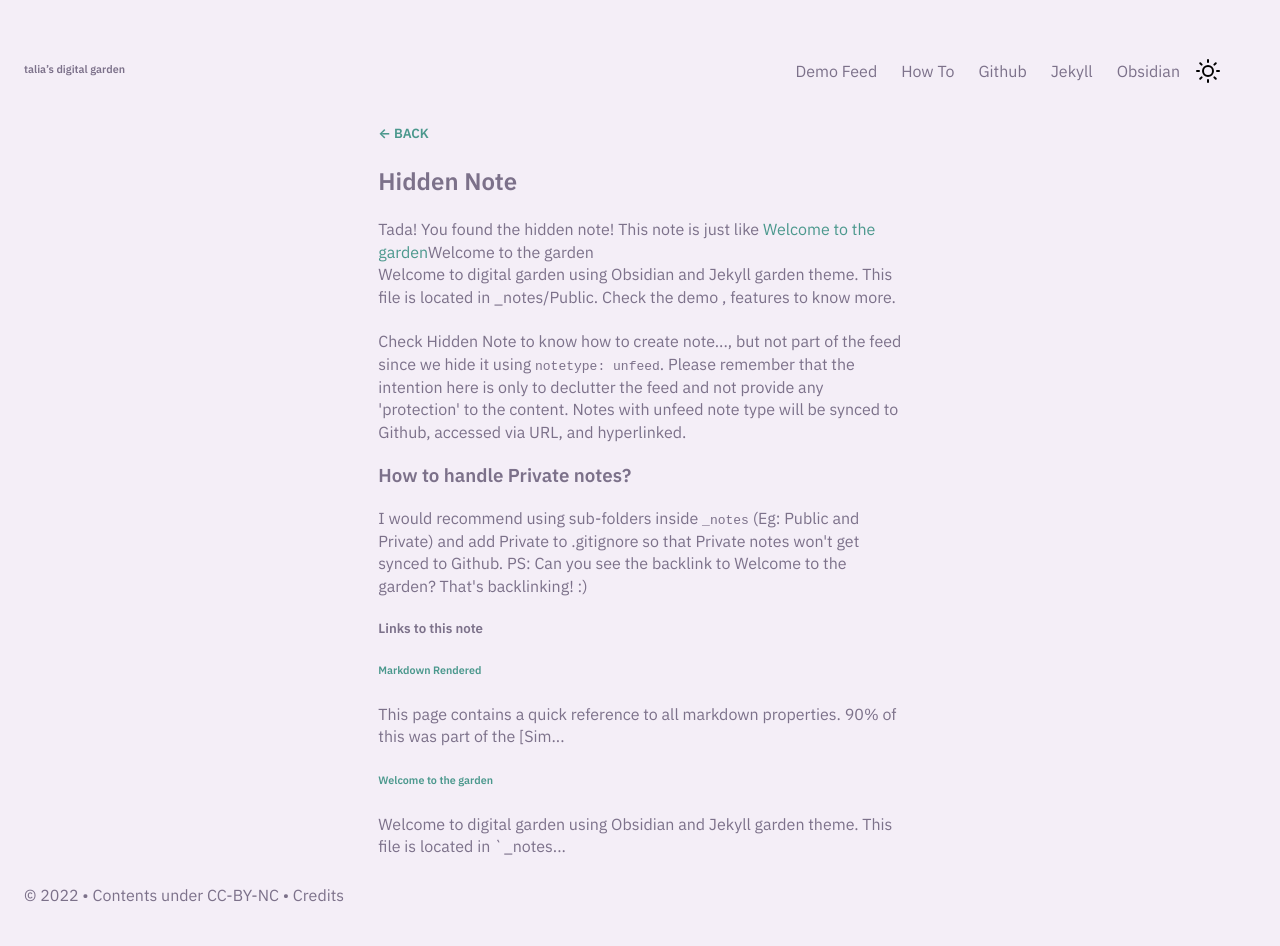
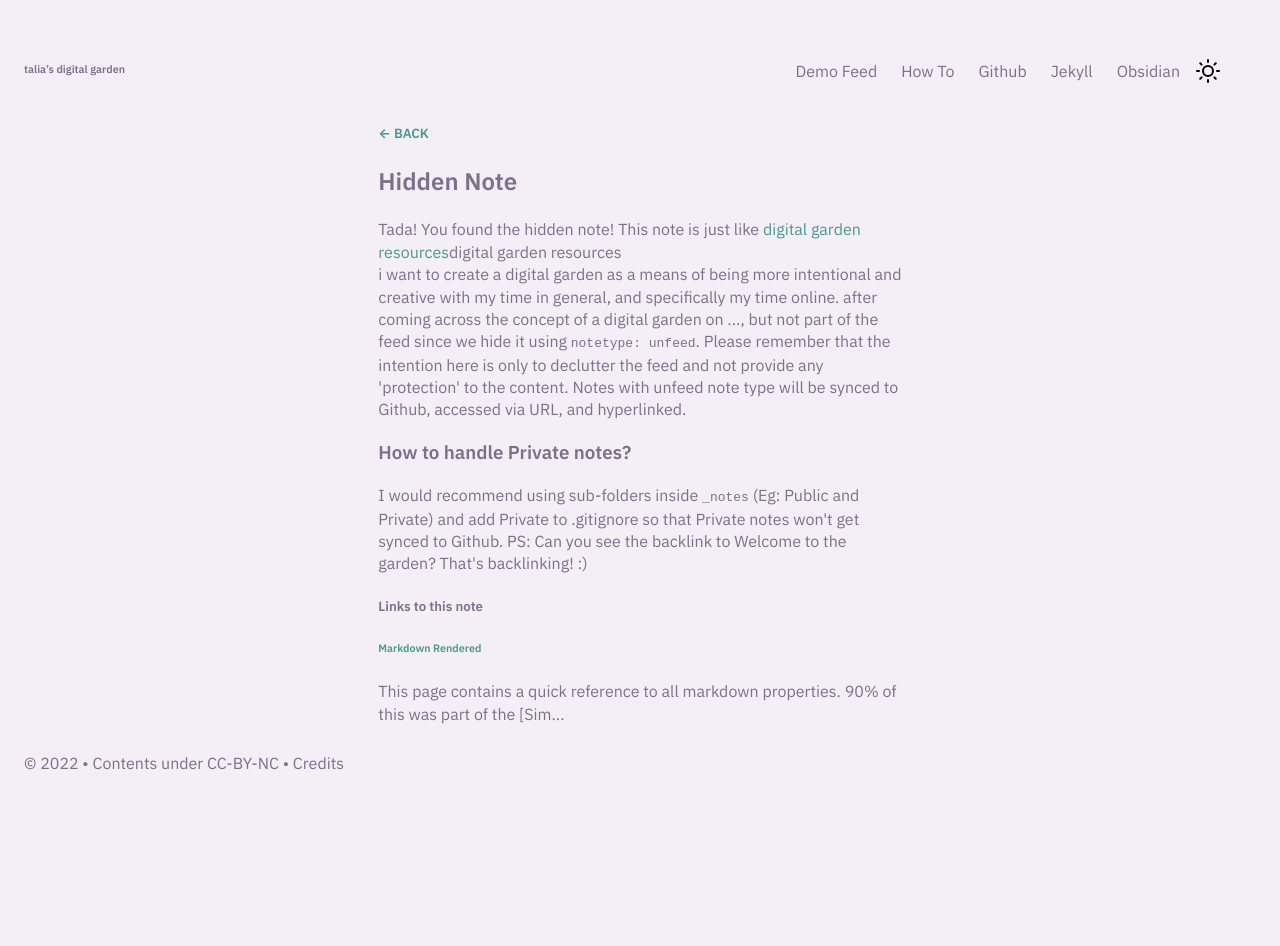
Before and after one commit to taliaisonline/taliaisonline.github.io, a Jekyll site: the page built from _notes/Public/Hidden Note.md, in a window 1280 px wide. Built offline with Jekyll 4.4.1, drawn with Linux system fonts in a browser that asks for light colours; after the commit the page ends 900 px from its top, so only the background shows below that.

Commit message:
added digital garden resources note

```diff
--- a/_notes/Public/Hidden Note.md
+++ b/_notes/Public/Hidden Note.md
@@ -4,7 +4,7 @@ feed: hide
 date : 01-01-2021
 ---
 
-Tada! You found the hidden note! This note is just like [[Welcome to the garden]], but not part of the feed since we hide it using `notetype: unfeed`. Please remember that the intention here is only to declutter the feed and not provide any 'protection' to the content. Notes with unfeed note type will be synced to Github, accessed via URL, and hyperlinked.
+Tada! You found the hidden note! This note is just like [[digital garden resources]], but not part of the feed since we hide it using `notetype: unfeed`. Please remember that the intention here is only to declutter the feed and not provide any 'protection' to the content. Notes with unfeed note type will be synced to Github, accessed via URL, and hyperlinked.
 
 ### How to handle Private notes?
 
--- a/_notes/Public/Markdown Rendered.md
+++ b/_notes/Public/Markdown Rendered.md
@@ -7,7 +7,7 @@ date : 01-02-2021
 This page contains a quick reference to all markdown properties. 90% of this was part of the [Simple Jekyll](https://github.com/raghuveerdotnet/simply-jekyll) theme, which we forked to built this one. Great job, makers!
 
 By the way, how did you reach this page?
-From backlink under [[Hidden Note] or from feed, along with [[Welcome to the garden]]?
+From backlink under [[Hidden Note] or from feed, along with [[digital garden resources]]?
 
 * TOC
 {:toc}
--- a/_notes/Public/Welcome to the garden.md
+++ /dev/null
@@ -1,9 +0,0 @@
----
-title : Welcome to the garden
-feed: show
-date : 15-04-2021
----
-
-Welcome to digital garden using Obsidian and Jekyll garden theme. This file is located in `_notes/Public`. Check the <a href="{{'/notes' | relative_url}}"> demo </a>, <a href="{{'/post/features' | relative_url}}"> features </a> to know more.
-
-Check [[Hidden Note]] to know how to create notes which won't appear on the feed!
--- /dev/null
+++ b/_notes/Public/digital garden resources.md
@@ -0,0 +1,10 @@
+---
+title: digital garden resources
+feed: show
+date: 17-03-2025
+permalink: /digital-garden-resources
+format: list
+---
+i want to create a digital garden as a means of being more intentional and creative with my time in general, and specifically my time online. after coming across the concept of a digital garden on [tiktok (@unearthworms)](https://www.tiktok.com/t/ZP82mdsx5/) and [youtube (anna howard)](https://youtu.be/0tY7Z53QJo8?si=kQyEIpcKgLDhe-n7), i felt that this was the exact type of documentation resource that i was looking for to track the content that i consume on a daily basis and ensure that it isn't going in one ear and out the other. here, i want to keep track of the resources / inspiration that i used / am using to build my digital garden.
+
+the main resource i used to even understand what digital gardens really are was [maggie appleton](https://maggieappleton.com/about)'s [a brief history & ethos of the digital garden](https://maggieappleton.com/garden-history). i found this to be an incredibly comprehensive resource for understanding what a digital garden was - and arguably, more importantly, what it is not. visualizing a digital garden as a personal wiki is my favorite way of thinking about it.
```
Also changed, not shown: .obsidian/app.json (added), .obsidian/appearance.json (added), .obsidian/core-plugins.json (added), .obsidian/workspace.json (added).
